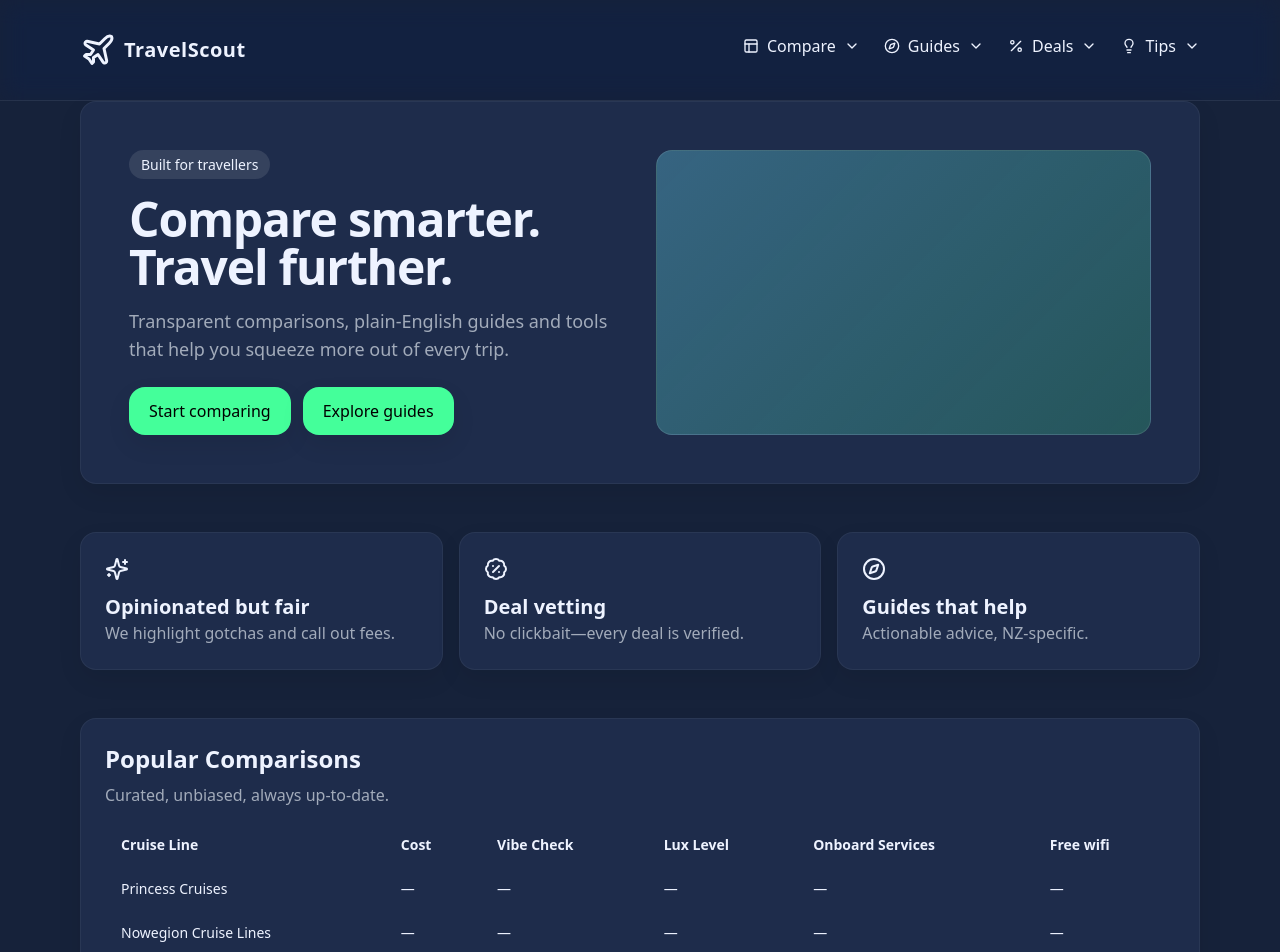
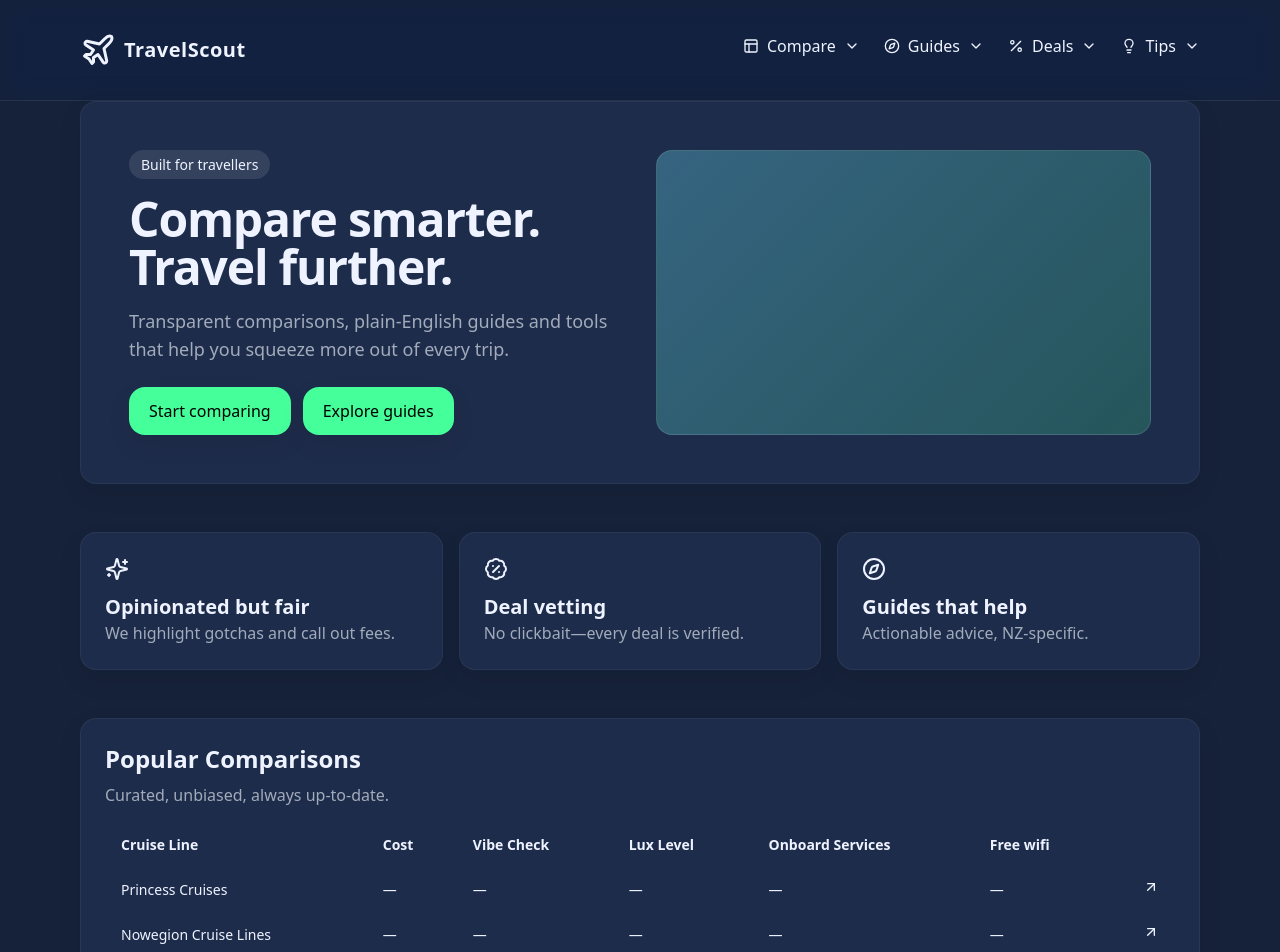
Before and after one commit to BrettWS2025/travelscout, a Next.js app: page / in a window 1280 px wide. Shown: the top 952 px of the page. Built offline with nearby package versions, Linux system fonts and the light colour scheme.

Commit message:
Update page.tsx

```diff
--- a/app/page.tsx
+++ b/app/page.tsx
@@ -5,22 +5,21 @@ import type { ProductOffer } from "@/lib/products";
 import { TopDestinationsTable } from "@/components/TopDestinationsTable";
 import { TopDealsTable } from "@/components/TopDealsTable";
 
-// Popular Comparisons — same 6-column layout as the Agencies/OTAs/Direct table.
-// Placeholder rows included so the table renders immediately (edit when ready).
+// Popular Comparisons — same 6 base columns + a right-aligned "link" column.
 const popularComparisonRows: ProductOffer[] = [
   {
     id: "cmp-Princess",
     vendor: "Princess Cruises",
     url: "#",
     priceText: "—",   // Cost
-    policy: "—",      // Consumer Protections
-    title: "—",       // After Sales Service
-    destination: "—", // Inventory
-    brand: "—",       // Transparency
+    policy: "—",      // Vibe Check / Consumer Protections
+    title: "—",       // Lux Level / After Sales Service
+    destination: "—", // Onboard Services / Inventory
+    brand: "—",       // Free wifi / Transparency
   },
   {
     id: "cmp-NCL",
-    vendor: "Nowegion Cruise Lines",
+    vendor: "Nowegion Cruise Lines", // (typo left as-is per your example)
     url: "#",
     priceText: "—",
     policy: "—",
@@ -40,16 +39,15 @@ const popularComparisonRows: ProductOffer[] = [
   },
 ];
 
-// Six columns matching the travel agencies/OTAs/direct page.
-// We map to existing keys so no custom cell renderers are needed (keeps this page as an RSC).
 const popularComparisonColumns: ProductsColumn[] = [
-  { key: "vendor",      header: "Cruise Line",          sortable: false },
-  { key: "price",       header: "Cost",                 sortable: false, align: "left" },
-  { key: "policy",      header: "Vibe Check",           sortable: false },
-  { key: "title",       header: "Lux Level",            sortable: false },
-  { key: "destination", header: "Onboard Services",     sortable: false },
-  { key: "brand",       header: "Free wifi",            sortable: false },
-  { key: "link",        header: "",                     sortable: false }
+  { key: "vendor",      header: "Cruise Line",      sortable: false },
+  { key: "price",       header: "Cost",             sortable: false, align: "left" },
+  { key: "policy",      header: "Vibe Check",       sortable: false },
+  { key: "title",       header: "Lux Level",        sortable: false },
+  { key: "destination", header: "Onboard Services", sortable: false },
+  { key: "brand",       header: "Free wifi",        sortable: false },
+  // Rightmost link column — no visible header, right-aligned, shows the word "link"
+  { key: "link",        header: "", sortable: false, align: "right", linkLabel: "link", widthClass: "whitespace-nowrap" },
 ];
 
 export default function Home() {
@@ -58,7 +56,7 @@ export default function Home() {
       <Hero />
       <FeatureCards />
 
-      {/* Popular Comparisons — now matches the 6-column layout and uses tone="onDark" */}
+      {/* Popular Comparisons */}
       <section className="card p-6">
         <h2 className="text-2xl font-semibold mb-2">Popular Comparisons</h2>
         <p style={{ color: "var(--muted)" }} className="mb-4">
@@ -67,7 +65,8 @@ export default function Home() {
         <ProductsTable
           rows={popularComparisonRows}
           columns={popularComparisonColumns}
-          maxColumns={6}
+          // Show all 7 columns (or omit this prop entirely)
+          maxColumns={7}
           emptyText="No comparison rows yet."
           tone="onDark"
         />
```
